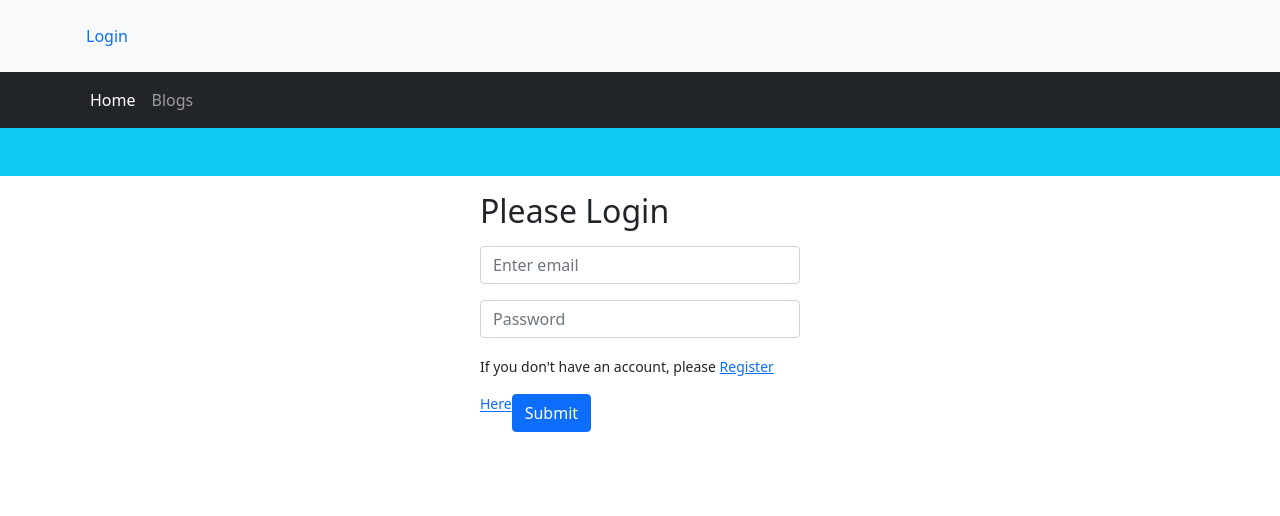
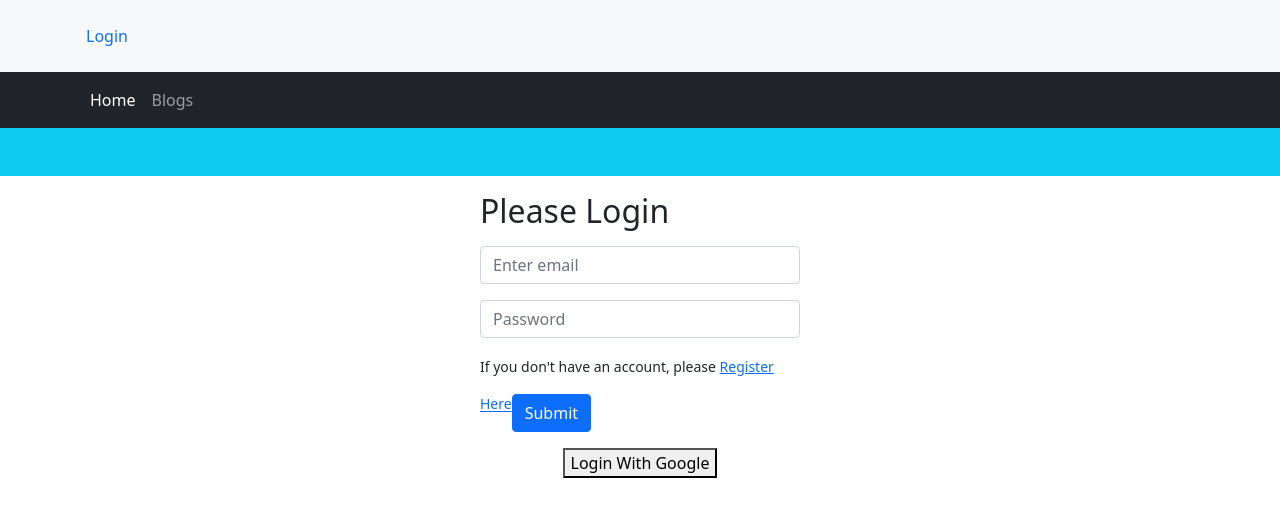
Before and after one commit to Cihsan/warehouse-management-client, a React (Create React App) app: page /login in a window 1280 px wide. Shown: the top 516 px of the page. Built offline with nearby package versions, Linux system fonts and the light colour scheme.

Commit message:
added google-login

```diff
--- a/src/Pages/Unique/Login.js
+++ b/src/Pages/Unique/Login.js
@@ -2,9 +2,13 @@ import React from 'react';
 import Form from 'react-bootstrap/Form'
 import Button from 'react-bootstrap/Button'
 import { NavLink } from 'react-router-dom';
+import { useSignInWithGoogle } from 'react-firebase-hooks/auth';
+import auth from '../../Spacial/firebase_init';
 const Login = () => {
+    const [signInWithGoogle, user, loading, error] = useSignInWithGoogle(auth);
+
     return (
-        <div className=''>
+        <div>
             <div className='p-4 bg-info'>
             </div>
             <Form className='w-25 m-auto'>
@@ -20,6 +24,9 @@ const Login = () => {
                     Submit
                 </Button>
             </Form>
+            <div className='text-center mt-3'>
+                <button onClick={() => signInWithGoogle()}>Login With Google</button>
+            </div>
         </div>
     );
 };
--- a/src/Spacial/firebase_init.js
+++ b/src/Spacial/firebase_init.js
@@ -0,0 +1,20 @@
+// Import the functions you need from the SDKs you need
+import { initializeApp } from "firebase/app";
+import { getAuth } from "firebase/auth";
+// TODO: Add SDKs for Firebase products that you want to use
+// https://firebase.google.com/docs/web/setup#available-libraries
+
+// Your web app's Firebase configuration
+const firebaseConfig = {
+  apiKey: "AIzaSyDdeR7n3HkbqjUMHBjYvJ9tyfRuwaZ5Gqw",
+  authDomain: "goods-store-49d6a.firebaseapp.com",
+  projectId: "goods-store-49d6a",
+  storageBucket: "goods-store-49d6a.appspot.com",
+  messagingSenderId: "1023234172776",
+  appId: "1:1023234172776:web:6929a43505d68fcbb918dd"
+};
+
+// Initialize Firebase
+const app = initializeApp(firebaseConfig);
+const auth = getAuth(app);
+export default auth
```
Also changed, not shown: 1 other file (tests, documents, lock files or other folders).
